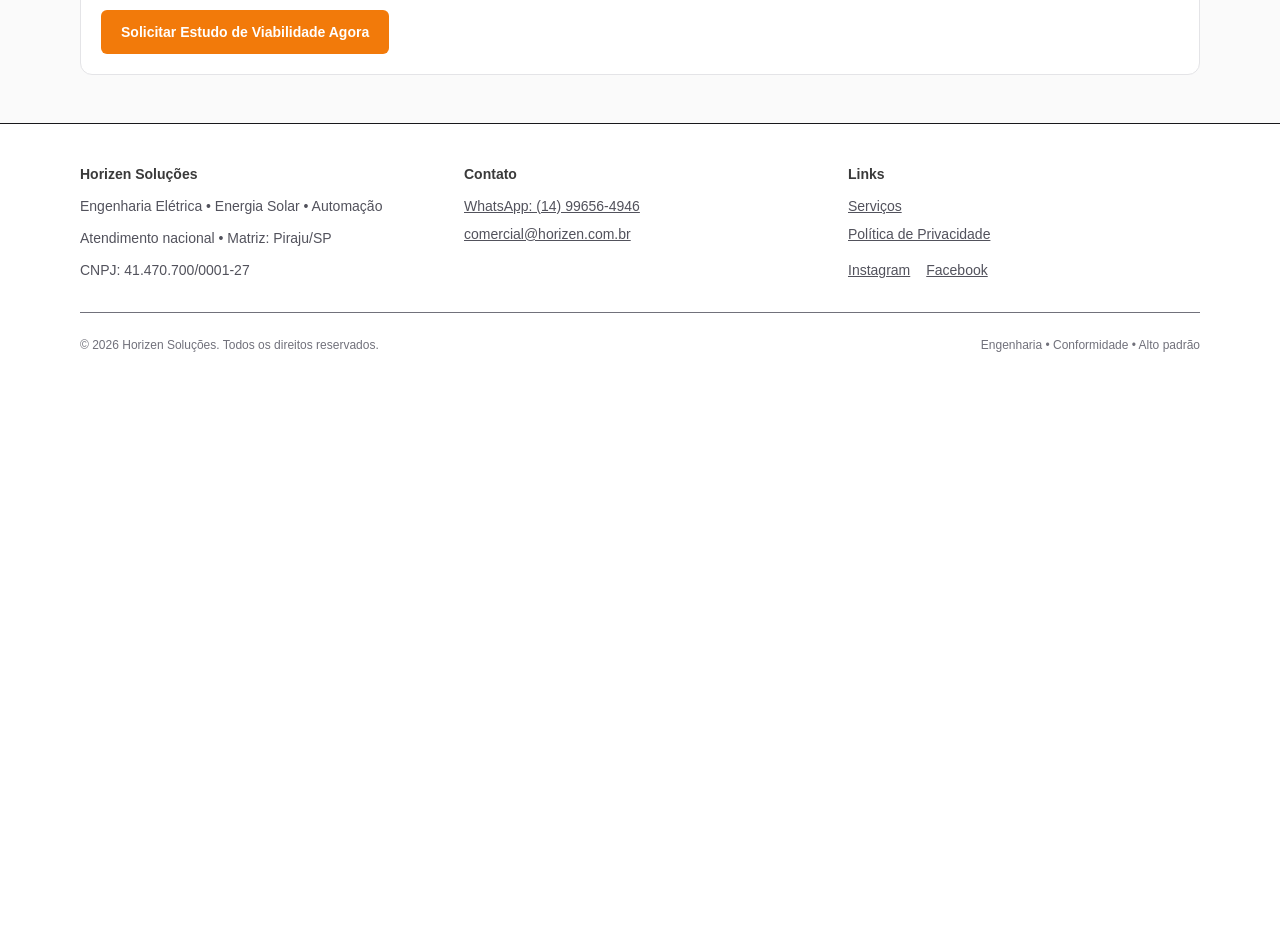
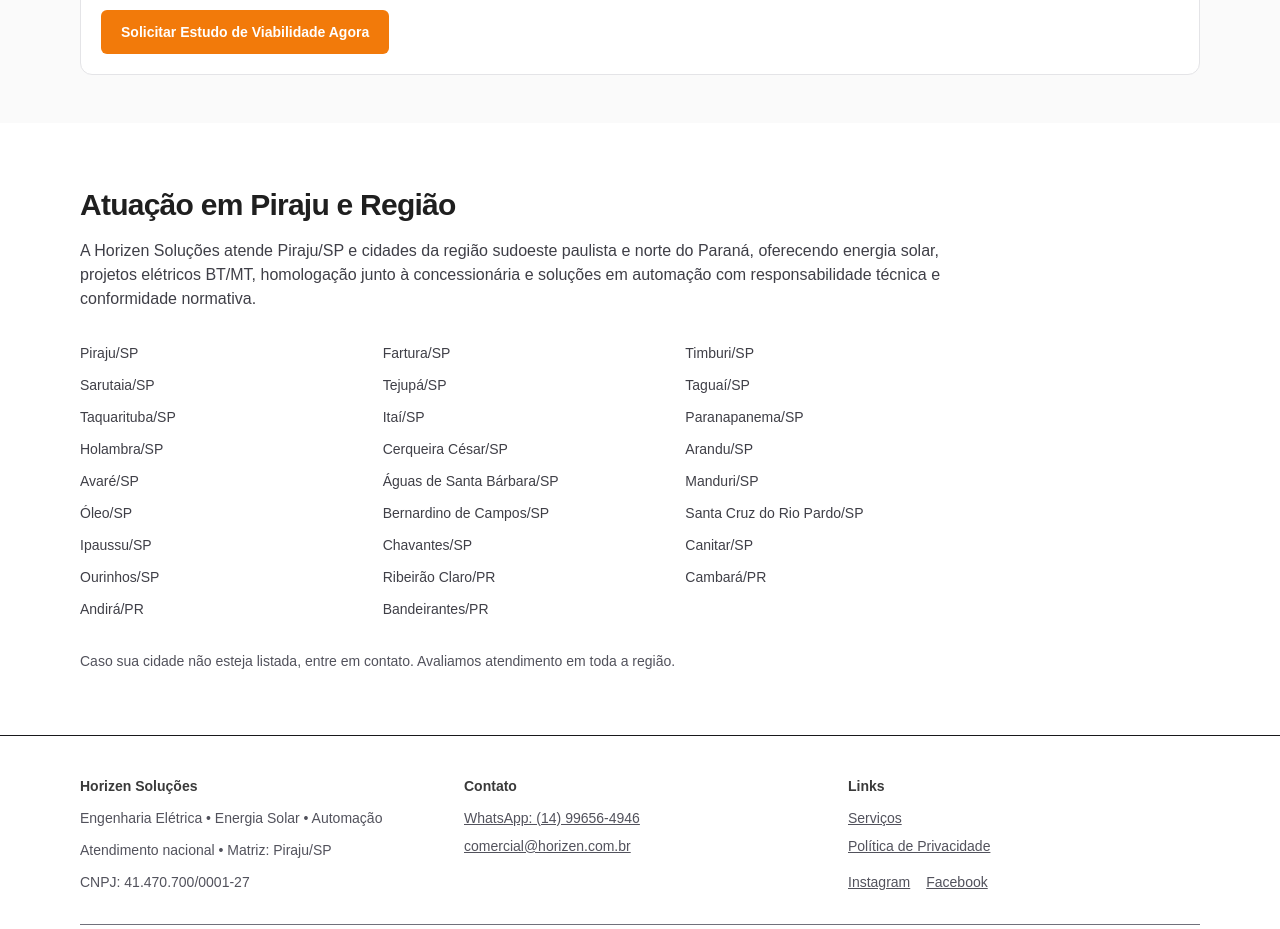
Before and after one commit to CleberHorizen/horizen-site, a Next.js app: page / in a window 1280 px wide. Shown: the part 1540-2469 px from the top of the page. Before the commit the page ends 1933 px from the top, so only its background shows below. Built offline with nearby package versions, Linux system fonts and the light colour scheme.

Commit message:
Adiciona seção atuação regional SEO

```diff
--- a/src/app/page.tsx
+++ b/src/app/page.tsx
@@ -173,6 +173,56 @@
         </div>
       </Section>
 
+      {/* Atuações Regionais */}
+      <section className="bg-white py-16">
+        <div className="mx-auto max-w-6xl px-4">
+          <div className="max-w-4xl">
+            <h2 className="text-2xl md:text-3xl font-bold tracking-tight text-[#1f1f1f]">
+              Atuação em Piraju e Região
+            </h2>
+
+            <p className="mt-4 text-zinc-700">
+              A Horizen Soluções atende Piraju/SP e cidades da região sudoeste paulista e norte do Paraná,
+              oferecendo energia solar, projetos elétricos BT/MT, homologação junto à concessionária e soluções
+              em automação com responsabilidade técnica e conformidade normativa.
+            </p>
+
+            <div className="mt-8 grid grid-cols-2 gap-3 text-sm text-zinc-700 md:grid-cols-3">
+              <div>Piraju/SP</div>
+              <div>Fartura/SP</div>
+              <div>Timburi/SP</div>
+              <div>Sarutaia/SP</div>
+              <div>Tejupá/SP</div>
+              <div>Taguaí/SP</div>
+              <div>Taquarituba/SP</div>
+              <div>Itaí/SP</div>
+              <div>Paranapanema/SP</div>
+              <div>Holambra/SP</div>
+              <div>Cerqueira César/SP</div>
+              <div>Arandu/SP</div>
+              <div>Avaré/SP</div>
+              <div>Águas de Santa Bárbara/SP</div>
+              <div>Manduri/SP</div>
+              <div>Óleo/SP</div>
+              <div>Bernardino de Campos/SP</div>
+              <div>Santa Cruz do Rio Pardo/SP</div>
+              <div>Ipaussu/SP</div>
+              <div>Chavantes/SP</div>
+              <div>Canitar/SP</div>
+              <div>Ourinhos/SP</div>
+              <div>Ribeirão Claro/PR</div>
+              <div>Cambará/PR</div>
+              <div>Andirá/PR</div>
+              <div>Bandeirantes/PR</div>
+            </div>
+
+            <p className="mt-8 text-sm text-zinc-600">
+              Caso sua cidade não esteja listada, entre em contato. Avaliamos atendimento em toda a região.
+            </p>
+          </div>
+        </div>
+      </section>
+
       {/* Footer */}
       <footer id="contato" className="border-t bg-white">
         <div className="mx-auto max-w-6xl px-4 py-10">
```
